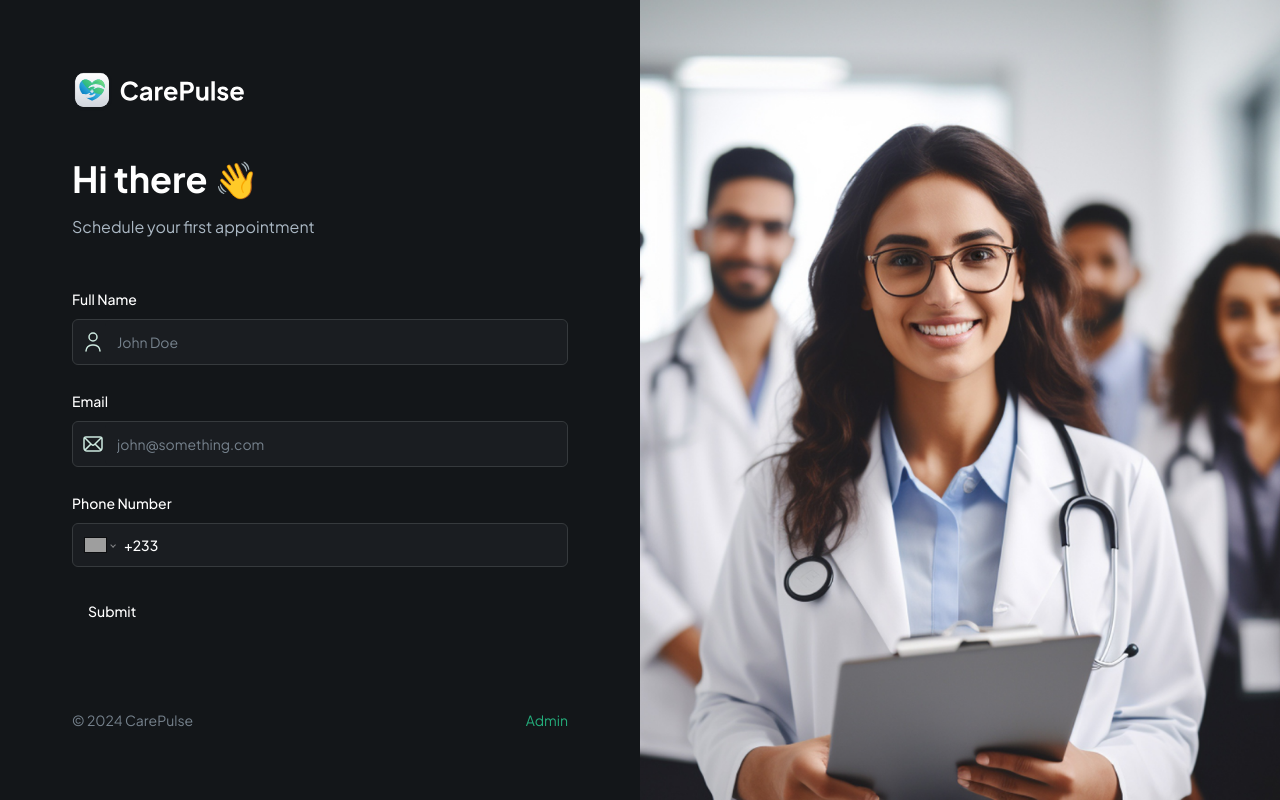
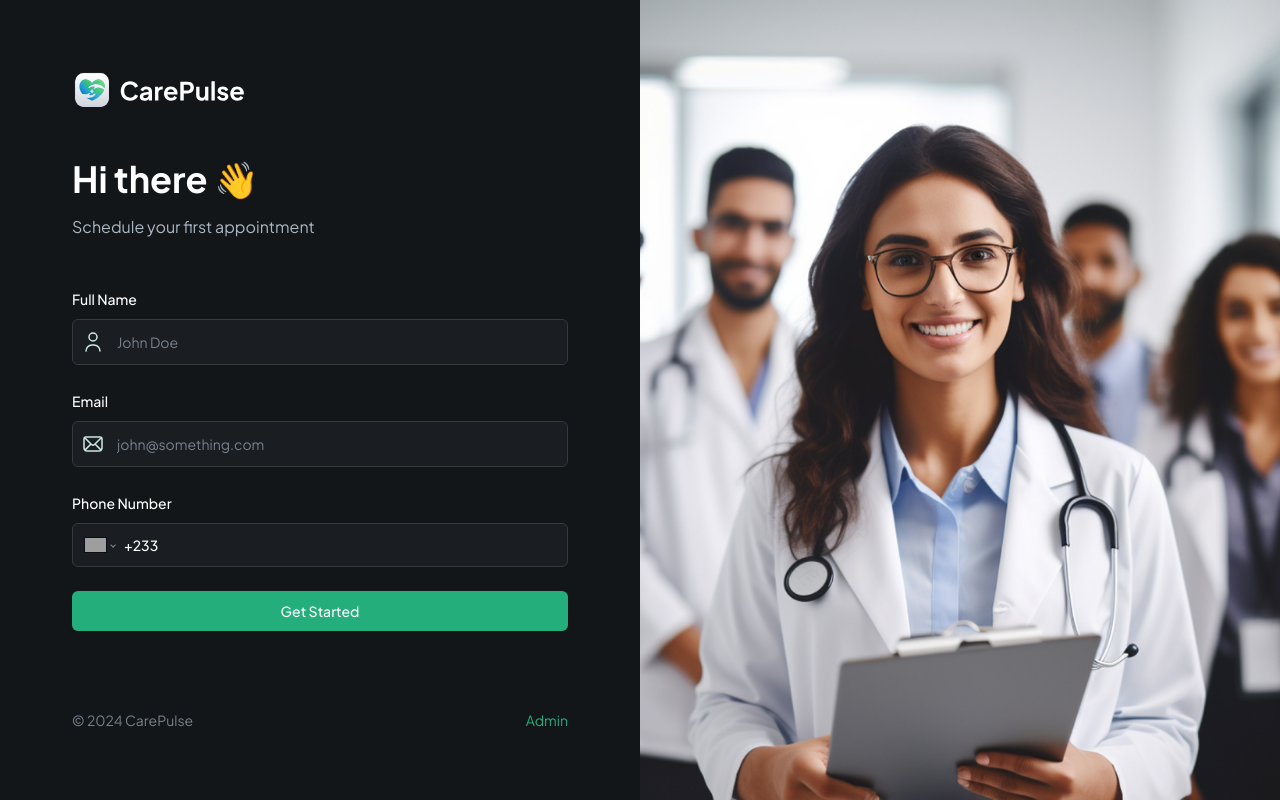
Before and after one commit to anyars-encarta/care-pulse, a Next.js app: page / in a window 1280 px wide. Built offline with nearby package versions, Linux system fonts and the light colour scheme; grey boxes are pictures that could not be loaded.

Commit message:
Add a Get Started Button

```diff
--- /dev/null
+++ b/components/SubmitButton.tsx
@@ -0,0 +1,29 @@
+import Image from 'next/image'
+import { Button } from './ui/button'
+
+interface ButtonProps {
+    isLoading: boolean,
+    className?: string,
+    children: React.ReactNode,
+}
+
+const SubmitButton = ({ isLoading, className, children }: ButtonProps) => {
+    return (
+        <Button type='submit' disabled={isLoading} className={className ?? 'shad-primary-btn w-full'}>
+            {isLoading ? (
+                <div className='flex items-center gap-4'>
+                    <Image
+                        src='/assets/icons/loader.svg'
+                        alt='loader'
+                        width={24}
+                        height={24}
+                        className='animate-spin'
+                    />
+                    Loading...
+                </div>
+        ) : children}
+        </Button>
+    )
+}
+
+export default SubmitButton
--- a/components/forms/PatientForm.tsx
+++ b/components/forms/PatientForm.tsx
@@ -7,6 +7,8 @@
 import { Button } from "@/components/ui/button"
 import { Form } from "@/components/ui/form";
 import CustomFormField from "../CustomFormField"
+import SubmitButton from "../SubmitButton"
+import { useState } from "react"
 
 export enum FormFieldType {
     INPUT = 'input',
@@ -25,6 +27,8 @@
 })
 
 const PatientForm = () => {
+    const [isLoading, setIsLoading] = useState(false);
+
     const form = useForm<z.infer<typeof formSchema>>({
         resolver: zodResolver(formSchema),
         defaultValues: {
@@ -70,7 +74,8 @@
                     label='Phone Number'
                     placeholder='+233 12 345 6789'
                 />
-                <Button type="submit">Submit</Button>
+
+                <SubmitButton isLoading={isLoading}>Get Started</SubmitButton>
             </form>
         </Form>
     )
```
